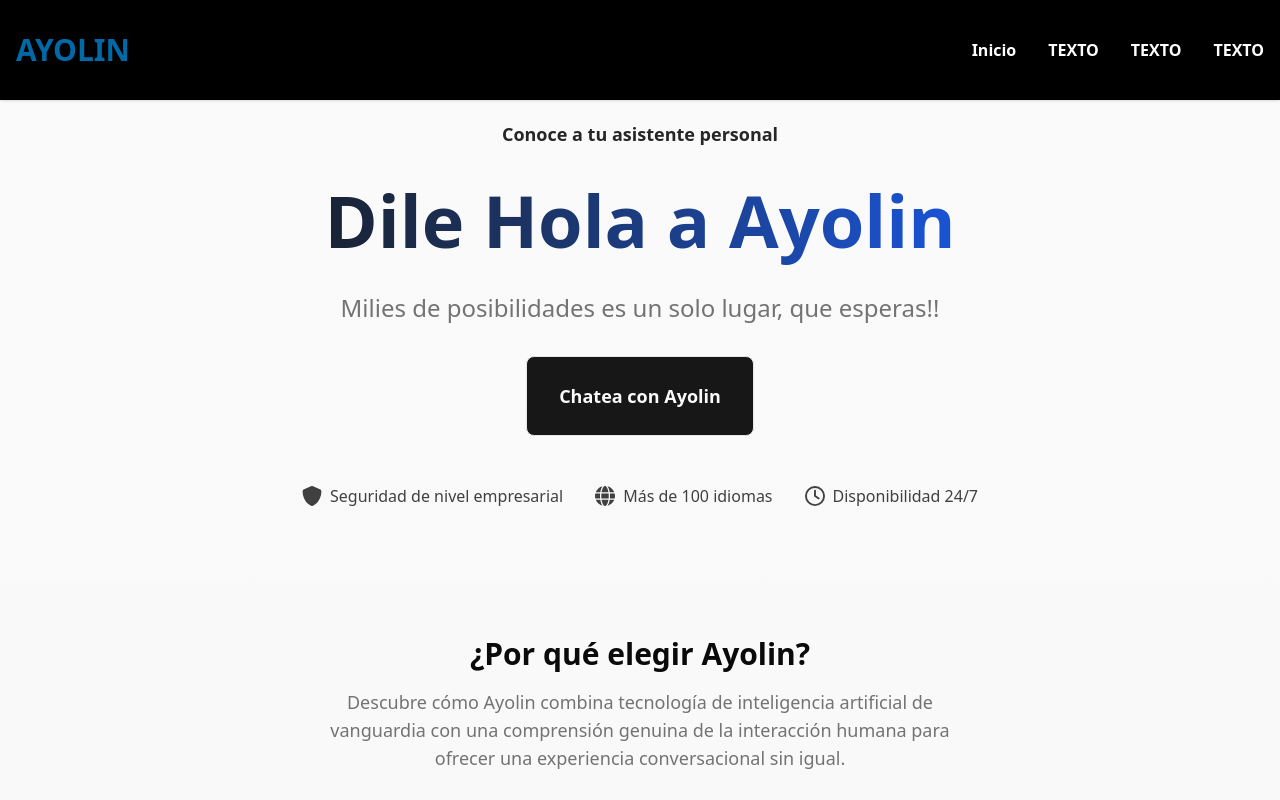
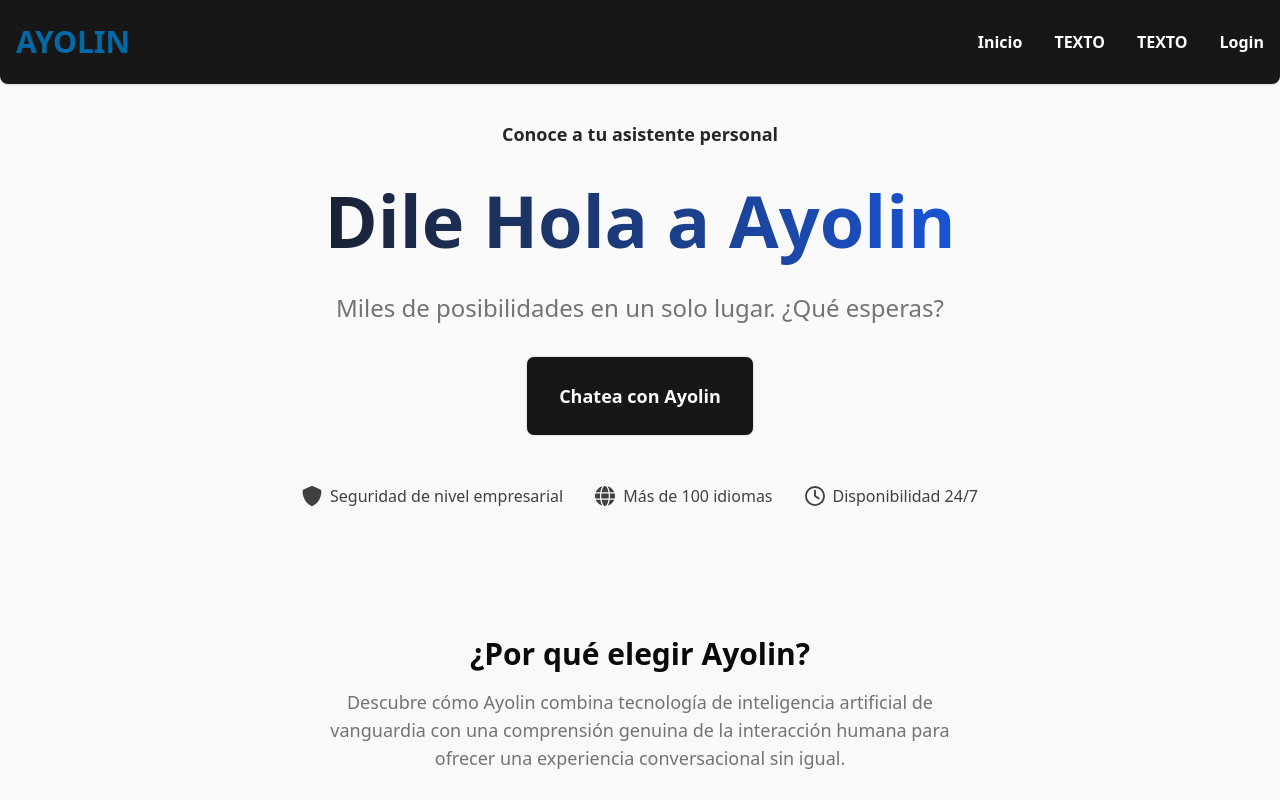
Before and after one commit to eduard432/ayolin-app, a Next.js app: page / in a window 1280 px wide. Shown: the top 800 px of the page. Built offline with nearby package versions, Linux system fonts and the light colour scheme.

Commit message:
Creo que ya quedo la landing page

```diff
--- a/app/page.tsx
+++ b/app/page.tsx
@@ -132,12 +132,11 @@ export default function Home() {
             Dile Hola a Ayolin
           </h1>
           <p className="text-xl md:text-2xl text-neutral-500 mb-8">
-            Milies de posibilidades es un solo lugar, que esperas!!
-          </p>
+            Miles de posibilidades en un solo lugar. ¿Qué esperas?          </p>
           <div className="flex flex-col sm:flex-row gap-4 justify-center">
             <form>
               <button
-                className="h-20 rounded-md px-8 flex items-center text-lg border semibold bg-neutral-900 text-neutral-50 font font-semibold"
+                className="h-20 rounded-md px-8 flex items-center text-lg border font-semibold bg-neutral-900 text-neutral-50 hover:bg-gradient-to-r hover:from-neutral-900 hover:to-blue-600 transition-colors duration-300"
                 type="submit"
               >
                 Chatea con Ayolin
--- a/components/navbar.tsx
+++ b/components/navbar.tsx
@@ -8,8 +8,8 @@ export default function Navbar() {
   const [isOpen, setIsOpen] = useState(false)
 
   return (
-    <nav className="fixed top-0 left-0 w-full bg-black shadow z-50">
-      <div className="container mx-auto px-4 py-8 flex justify-between items-center">
+    <nav className="fixed rounded-b-md top-0 left-0 w-full bg-neutral-900 shadow z-50">
+      <div className="container mx-auto px-4 py-6 flex justify-between items-center">
         <Link href="/" className="text-3xl font-bold text-sky-700">
           AYOLIN
         </Link>
@@ -23,16 +23,16 @@ export default function Navbar() {
         </div>
         <ul className={`md:flex md:space-x-8 font-semibold ${isOpen ? 'block mt-6 md:mt-0' : 'hidden'} md:block`}>
           <li>
-            <Link href="#home" className="text-white hover:text-cyan-600">Inicio</Link>
+            <Link href="#contact" className="text-white hover:text-cyan-600">Inicio</Link>
           </li>
           <li>
-            <Link href="#features" className="text-white hover:text-cyan-600">TEXTO</Link>
+            <Link href="#" className="text-white hover:text-cyan-600">TEXTO</Link>
           </li>
           <li>
-            <Link href="#demo" className="text-white hover:text-cyan-600">TEXTO</Link>
+            <Link href="#" className="text-white hover:text-cyan-600">TEXTO</Link>
           </li>
           <li>
-            <Link href="#contact" className="text-white hover:text-cyan-600">TEXTO</Link>
+            <Link href="#" className="text-white hover:text-cyan-600">Login</Link>
           </li>
         </ul>
       </div>
```
